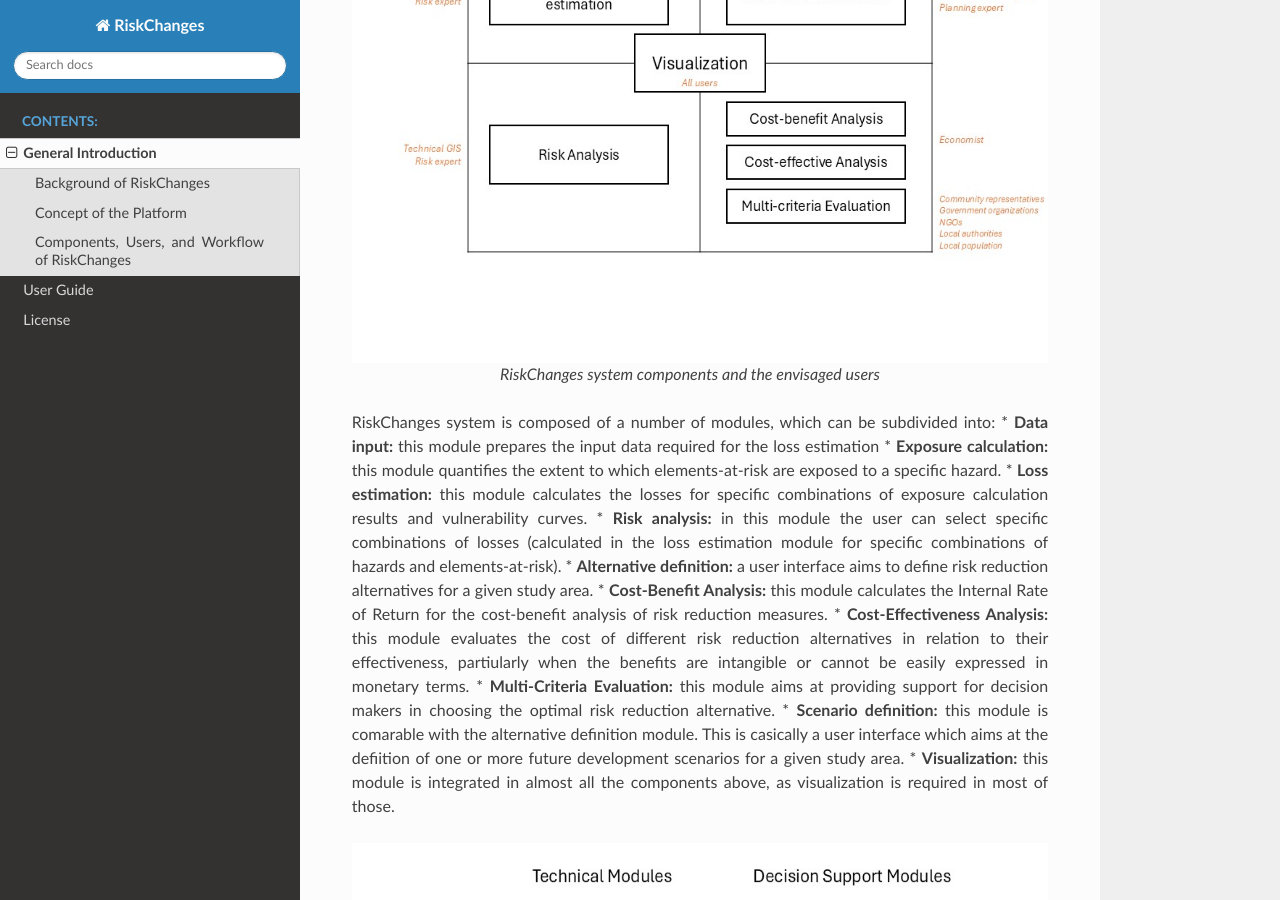
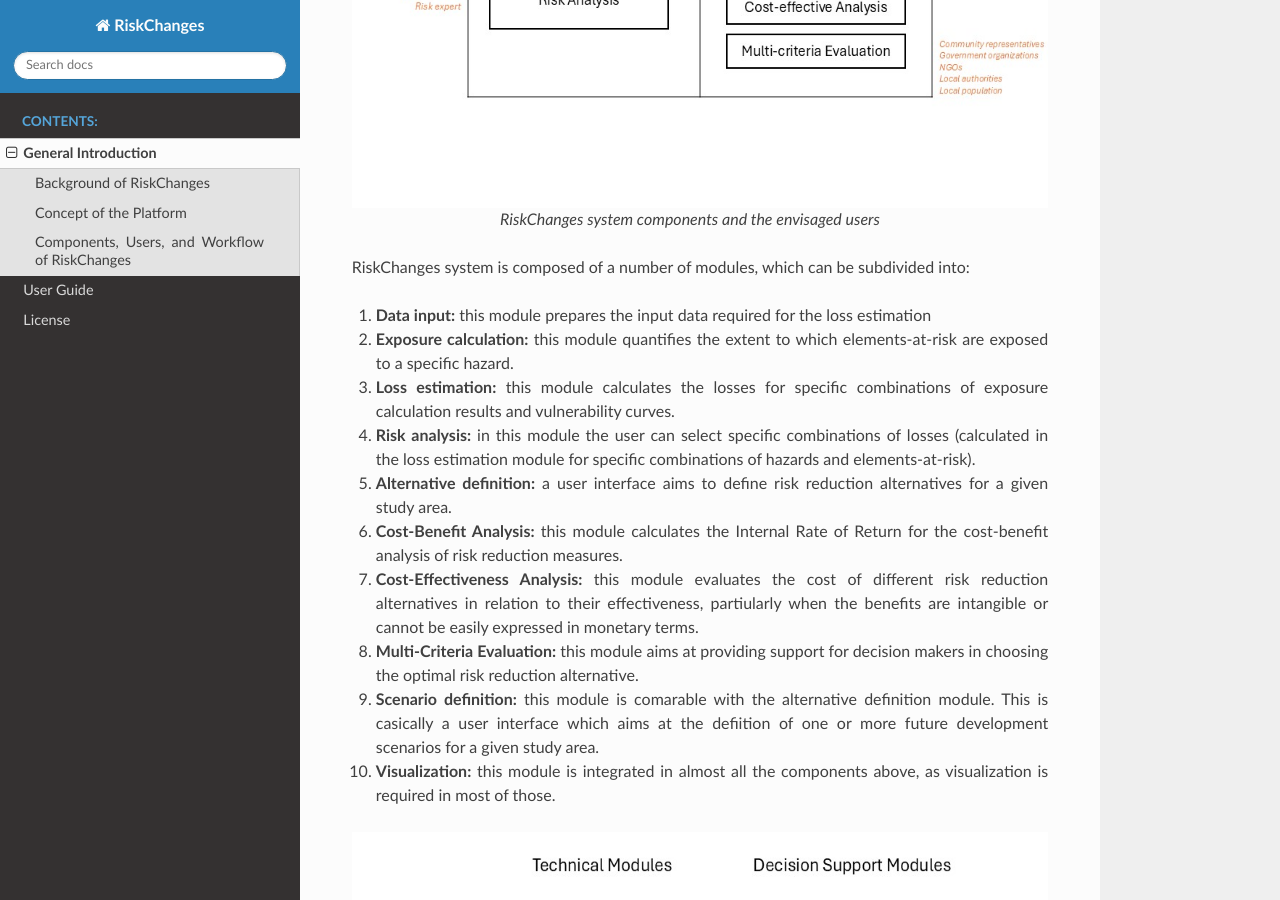
Before and after one commit to RiskChanges/riskchanges-docs, a Sphinx documentation site: the page built from docs/source/general_intro.rst, in a window 1280 px wide and 900 px high, scrolled down 2842 px. Built offline with Sphinx 7.4.7 and the Read the Docs theme 3.1.0, drawn with Linux system fonts in a browser that asks for light colours; part of the change alters nothing that is shown; some of the changed text lies outside the part shown.

Commit message:
Update general_intro.rst

```diff
--- a/docs/source/general_intro.rst
+++ b/docs/source/general_intro.rst
@@ -20,12 +20,12 @@ Concept of the Platform
 RiskChanges is built upon the concept of SDSS (Spatial Decision Support System). Stakeholders are the central component of RiskChanges. The envisaged users of the platform are organizations involved in planning of risk reduction measures.
 
 .. figure:: /images/conceptual-design.jpg
-   :scale: 30%
    :align: center
 
    *Conceptual design of RiskChanges (adapted from: CHANGES platform)*
 
 RiskChanges can be used in different ways:
+
 * Analyze the risk of the current situation
 * Analyze the risk of the current situation for different alternatives of risk reduction
 * Analyze the different scenarios through time, in order to evaluate the effect of changes
@@ -49,16 +49,17 @@ Components, Users, and Workflow of RiskChanges
    *RiskChanges system components and the envisaged users*
 
 RiskChanges system is composed of a number of modules, which can be subdivided into:
-* **Data input:** this module prepares the input data required for the loss estimation
-* **Exposure calculation:** this module quantifies the extent to which elements-at-risk are exposed to a specific hazard.
-* **Loss estimation:** this module calculates the losses for specific combinations of exposure calculation results and vulnerability curves.
-* **Risk analysis:** in this module the user can select specific combinations of losses (calculated in the loss estimation module for specific combinations of hazards and elements-at-risk).
-* **Alternative definition:** a user interface aims to define risk reduction alternatives for a given study area.
-* **Cost-Benefit Analysis:** this module calculates the Internal Rate of Return for the cost-benefit analysis of risk reduction measures.
-* **Cost-Effectiveness Analysis:** this module evaluates the cost of different risk reduction alternatives in relation to their effectiveness, partiularly when the benefits are intangible or cannot be easily expressed in monetary terms.
-* **Multi-Criteria Evaluation:** this module aims at providing support for decision makers in choosing the optimal risk reduction alternative.
-* **Scenario definition:** this module is comarable with the alternative definition module. This is casically a user interface which aims at the defiition of one or more future development scenarios for a given study area.
-* **Visualization:** this module is integrated in almost all the components above, as visualization is required in most of those.
+
+1. **Data input:** this module prepares the input data required for the loss estimation
+2. **Exposure calculation:** this module quantifies the extent to which elements-at-risk are exposed to a specific hazard.
+3. **Loss estimation:** this module calculates the losses for specific combinations of exposure calculation results and vulnerability curves.
+4. **Risk analysis:** in this module the user can select specific combinations of losses (calculated in the loss estimation module for specific combinations of hazards and elements-at-risk).
+5. **Alternative definition:** a user interface aims to define risk reduction alternatives for a given study area.
+6. **Cost-Benefit Analysis:** this module calculates the Internal Rate of Return for the cost-benefit analysis of risk reduction measures.
+7. **Cost-Effectiveness Analysis:** this module evaluates the cost of different risk reduction alternatives in relation to their effectiveness, partiularly when the benefits are intangible or cannot be easily expressed in monetary terms.
+8. **Multi-Criteria Evaluation:** this module aims at providing support for decision makers in choosing the optimal risk reduction alternative.
+9. **Scenario definition:** this module is comarable with the alternative definition module. This is casically a user interface which aims at the defiition of one or more future development scenarios for a given study area.
+10. **Visualization:** this module is integrated in almost all the components above, as visualization is required in most of those.
 
 .. figure:: /images/workflow.jpg
    :scale: 80%
```
